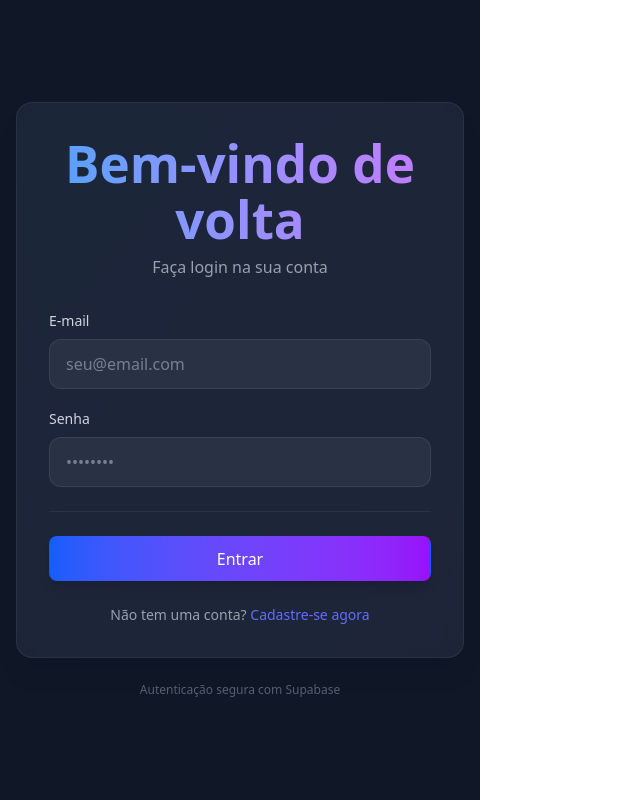
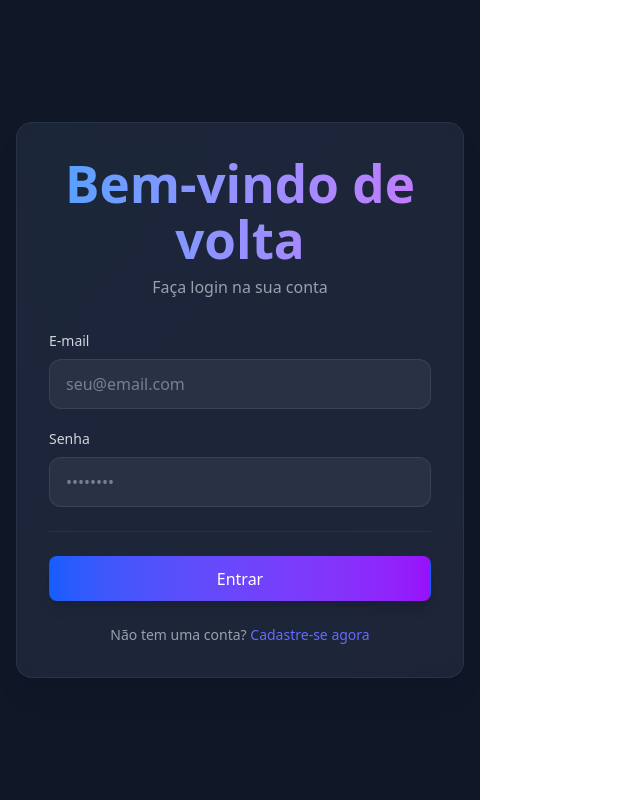
Before and after one commit to ingrydaraujob/login-supa, a React (Vite) app in the folder login/: page / in a window 1280 px wide. Shown: the whole page, without its empty margins (0-640 px from the left). Built offline with nearby package versions, Linux system fonts and the light colour scheme.

Commit message:
Update Login.jsx

```diff
--- a/login/src/Login.jsx
+++ b/login/src/Login.jsx
@@ -123,10 +123,7 @@ export default function Login() {
           </form>
         </div>
 
-        {/* Rodapé */}
-        <div className="mt-6 text-center text-xs text-gray-500/80">
-          <p>Autenticação segura com Supabase</p>
-        </div>
+
       </div>
     </div>
   );
```
